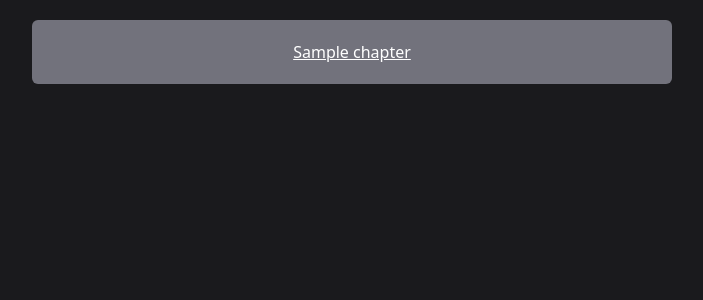
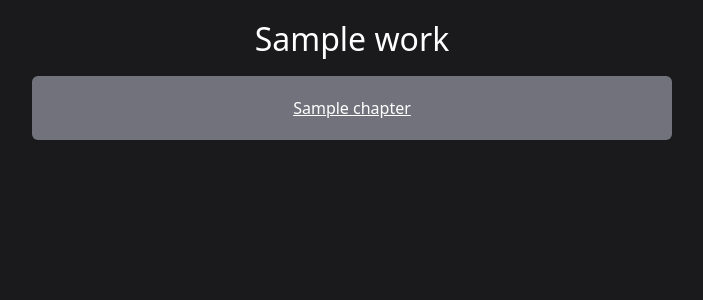
Before and after one commit to zNitche/ao3-web-reader, a Flask app: page /works/1/chapters in a window 1280 px wide. Shown: the part 56-356 px from the top of the page, without its empty margins (288-991 px from the left). Run offline with Flask 2, Linux system fonts and the light colour scheme; a user stored in the database is signed in; tables that the repository leaves empty hold one stand-in row (values such as "Sample post"); parts of the project's set-up code (start-up, migrations or seed data) failed here and were passed over.

Commit message:
added displaying work name in chapters preview + tweaked words breaking

```diff
--- a/ao3_web_reader/blueprints/works/templates/chapters.html
+++ b/ao3_web_reader/blueprints/works/templates/chapters.html
@@ -3,6 +3,11 @@
 
 <div class="main-content-wrapper">
     <div class="main-content-container">
+        <div class="main-content-title">
+            <h2>
+                {{ work.name }}
+            </h2>
+        </div>
         {% for chapter in work.chapters %}
             <div class="content-item">
                 <div class="item-title">
--- a/ao3_web_reader/static/main.css
+++ b/ao3_web_reader/static/main.css
@@ -50,6 +50,14 @@ body {
     align-items: center;
     margin-top: 20px;
     gap: 10px 0;
+}
+
+.main-content-title {
+
+}
+
+.chapter-title-content-wrapper {
+    word-break: break-all;
 }
 
 .content-item {
```
